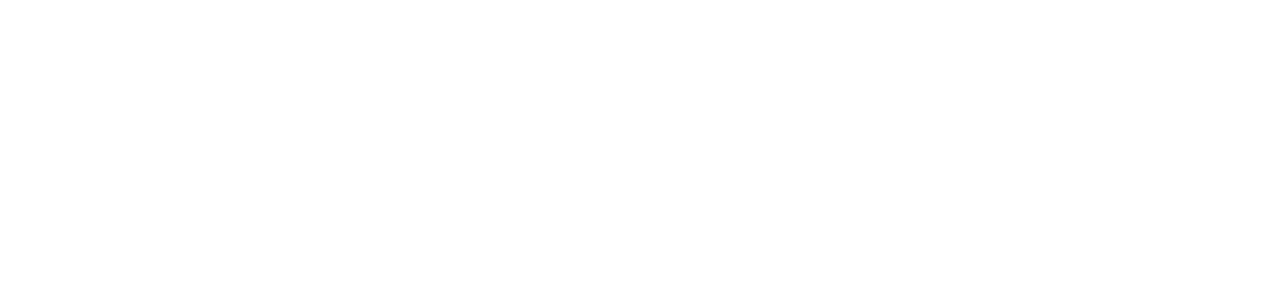
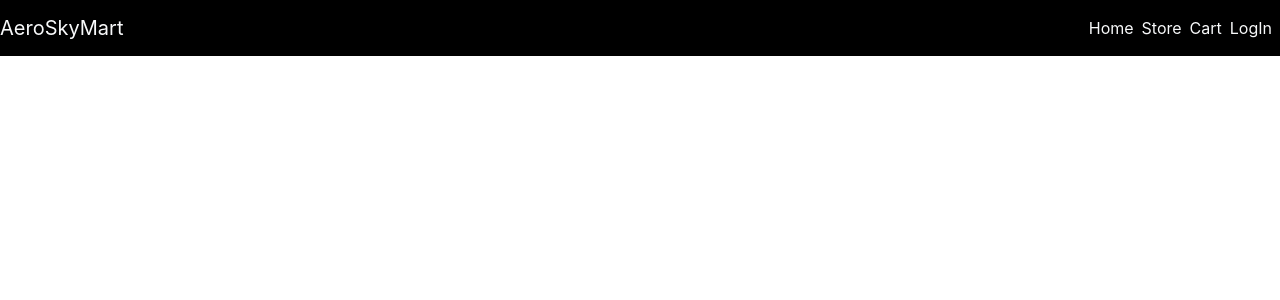
Before and after one commit to Osorabrian/AeroSkyMart, a React (Create React App) app: page /login in a window 1280 px wide. Before the commit this address had no page. Shown: the top 300 px of the page. Built offline with nearby package versions, Linux system fonts and the light colour scheme.

Commit message:
add nav links to navbar

```diff
--- a/src/Components/App/App.js
+++ b/src/Components/App/App.js
@@ -1,11 +1,13 @@
 import './App.css';
 import Login from '../Login/Login';
 import Home from '../Home/Home';
+import Navbar from '../Navbar/Navbar';
 import {Routes, Route} from 'react-router-dom'
 
 function App() {
   return (
     <div className="App">
+      <Navbar/>
       <Routes>
           <Route path='/' element={<Login/>} />
           <Route path='home' element={<Home/>} />
--- a/src/Components/Navbar/Navbar.js
+++ b/src/Components/Navbar/Navbar.js
@@ -1,9 +1,26 @@
 import React from 'react'
+import {NavLink} from 'react-router-dom'
 
 export default function Navbar(){
     return(
-        <nav>
-
+        <nav className='bg-[rgb(0,0,0)] text-light navbar'>
+            <NavLink className='navbar-brand text-light' to='/'>AeroSkyMart</NavLink>
+            <div>
+                <ul className='d-flex'>
+                    <li className='nav-item me-2'>
+                        <NavLink to='/home' className={'nav-link'}>Home</NavLink>
+                    </li>
+                    <li className='nav-item me-2'>
+                        <NavLink to='/store' className={'nav-link'}>Store</NavLink>
+                    </li>
+                    <li className='nav-item me-2'>
+                        <NavLink to='/cart' className={'nav-link'}>Cart</NavLink>
+                    </li>
+                    <li className='nav-item me-2'>
+                        <NavLink to='/login' className={'nav-link'}>LogIn</NavLink>
+                    </li>
+                </ul>
+            </div>
         </nav>
     )
 }
```
